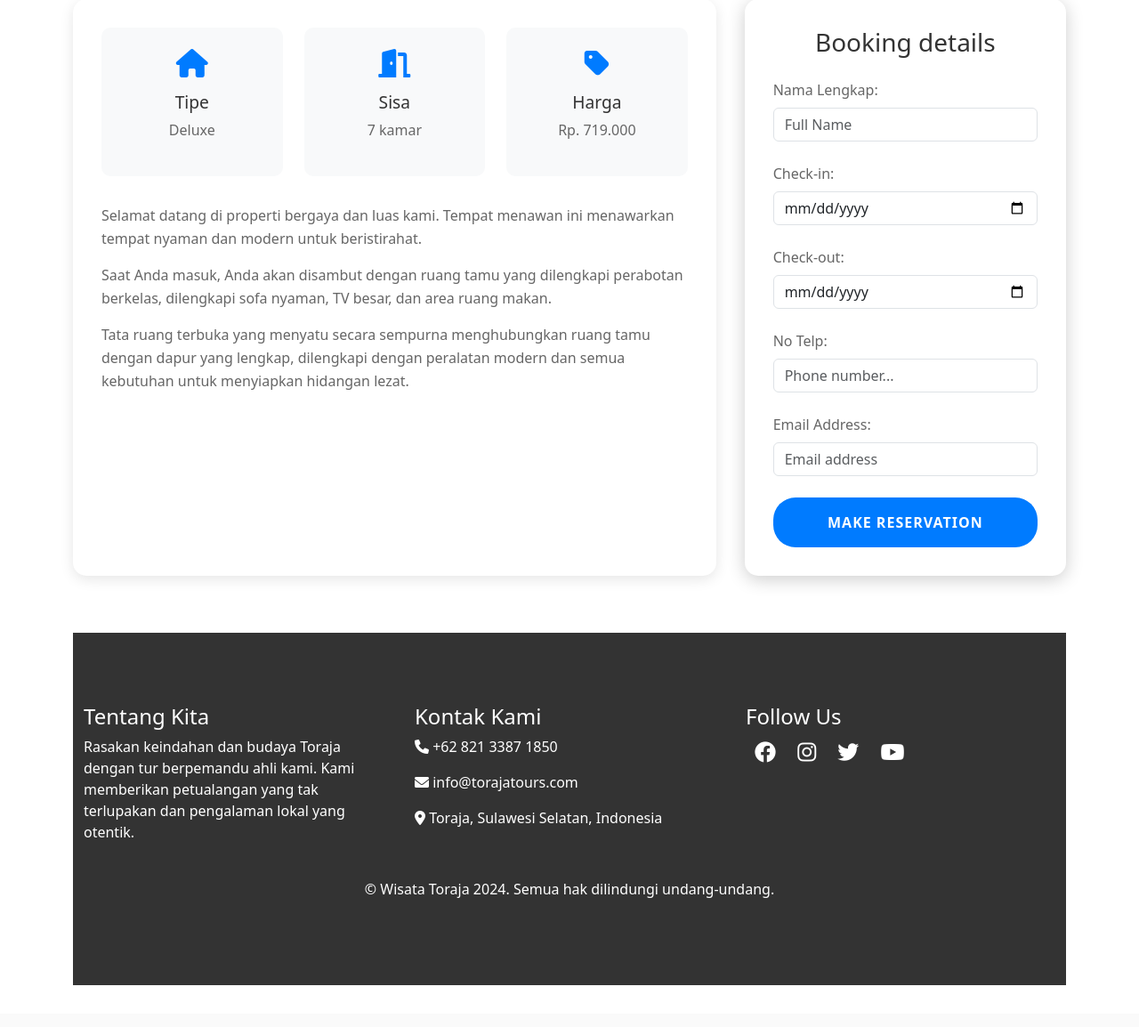
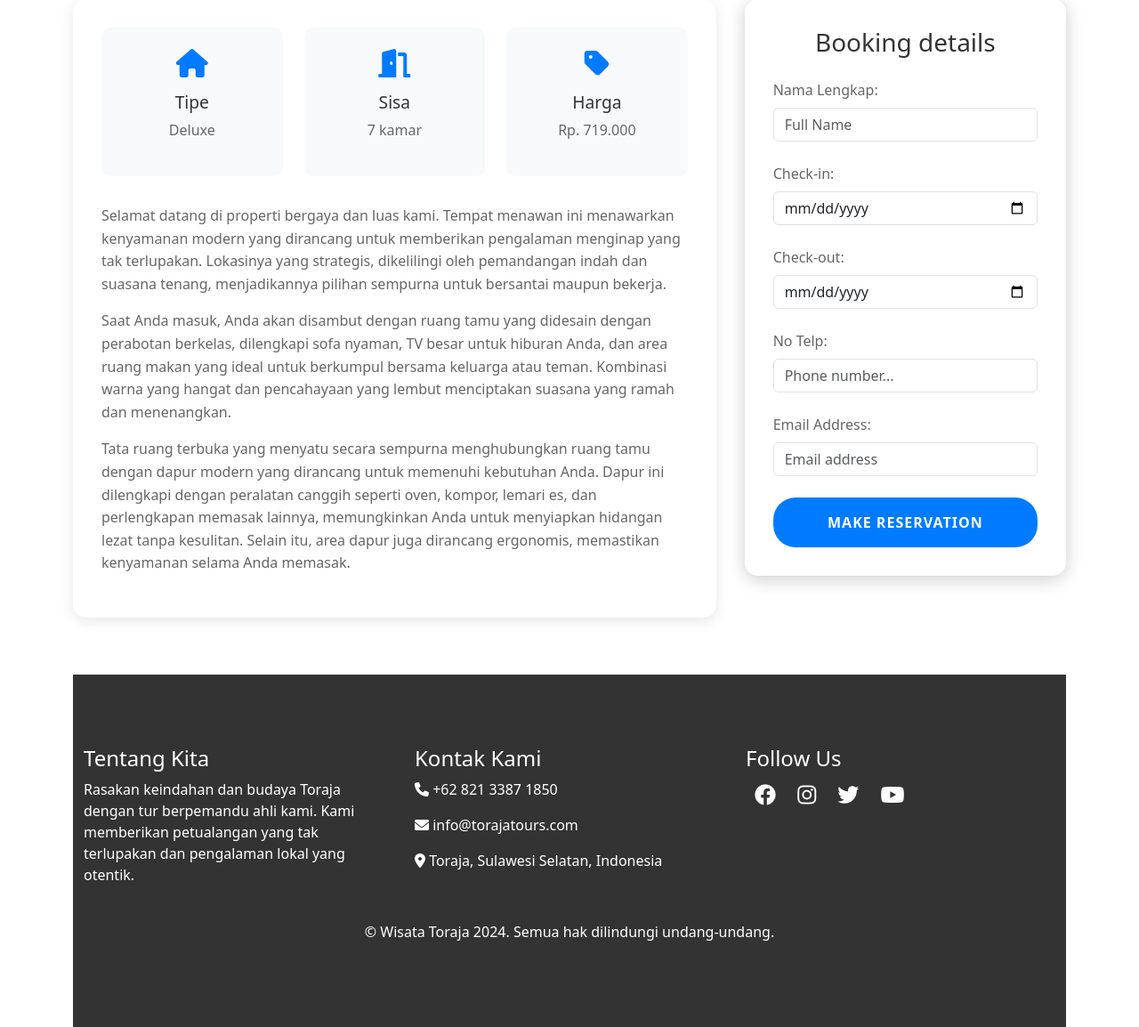
Before and after one commit to kelvinramadan/TodiTorajaExpo, a PHP site: page /details.php?room=16 in a window 1280 px wide. Shown: the part 966-2120 px from the top of the page at 89% size. Before the commit the page ends 2073 px from the top, so only its background shows below. Run offline with PHP 8.4, Linux system fonts and the light colour scheme; a user stored in the database is signed in; data comes from the database, SQL or seed files in the repository; some libraries are stand-ins or nearby versions.

Commit message:
sesuatu kepo bgt anda

```diff
--- a/details.php
+++ b/details.php
@@ -448,9 +448,9 @@ if ($_SERVER['REQUEST_METHOD'] == 'POST' && isset($_POST['checkin'])) {
                             <?php if (!empty($roomData['description'])): ?>
                                 <p><?= nl2br(htmlspecialchars($roomData['description'])); ?></p>
                             <?php else: ?>
-                                <p>Selamat datang di properti bergaya dan luas kami. Tempat menawan ini menawarkan tempat nyaman dan modern untuk beristirahat.</p>
-                                <p>Saat Anda masuk, Anda akan disambut dengan ruang tamu yang dilengkapi perabotan berkelas, dilengkapi sofa nyaman, TV besar, dan area ruang makan.</p>
-                                <p>Tata ruang terbuka yang menyatu secara sempurna menghubungkan ruang tamu dengan dapur yang lengkap, dilengkapi dengan peralatan modern dan semua kebutuhan untuk menyiapkan hidangan lezat.</p>
+                                <p>Selamat datang di properti bergaya dan luas kami. Tempat menawan ini menawarkan kenyamanan modern yang dirancang untuk memberikan pengalaman menginap yang tak terlupakan. Lokasinya yang strategis, dikelilingi oleh pemandangan indah dan suasana tenang, menjadikannya pilihan sempurna untuk bersantai maupun bekerja.</p>
+                                <p>Saat Anda masuk, Anda akan disambut dengan ruang tamu yang didesain dengan perabotan berkelas, dilengkapi sofa nyaman, TV besar untuk hiburan Anda, dan area ruang makan yang ideal untuk berkumpul bersama keluarga atau teman. Kombinasi warna yang hangat dan pencahayaan yang lembut menciptakan suasana yang ramah dan menenangkan.</p>
+                                <p>Tata ruang terbuka yang menyatu secara sempurna menghubungkan ruang tamu dengan dapur modern yang dirancang untuk memenuhi kebutuhan Anda. Dapur ini dilengkapi dengan peralatan canggih seperti oven, kompor, lemari es, dan perlengkapan memasak lainnya, memungkinkan Anda untuk menyiapkan hidangan lezat tanpa kesulitan. Selain itu, area dapur juga dirancang ergonomis, memastikan kenyamanan selama Anda memasak.</p>
                             <?php endif; ?>
                         </div>
                     </div>
```
Also changed, not shown: index.php (+4 -4 lines), images/17b6cba30a3c2219ddb601e37c3db0d3.jpg (added), images/6c5a3692fef08bfeb07bec82c6b0386c.jpg (added), images/9a0d1c26a886e01eeab28f09429266a3.jpeg (added), images/b888cf37c98f9a6077d565d41791bd24.jpg (added), images/be9e27c82dd873971e9ceb88f2defaa9.jpg (added), images/df2ba8dc450a1050321b8f7f6df9431e.jpg (added).
